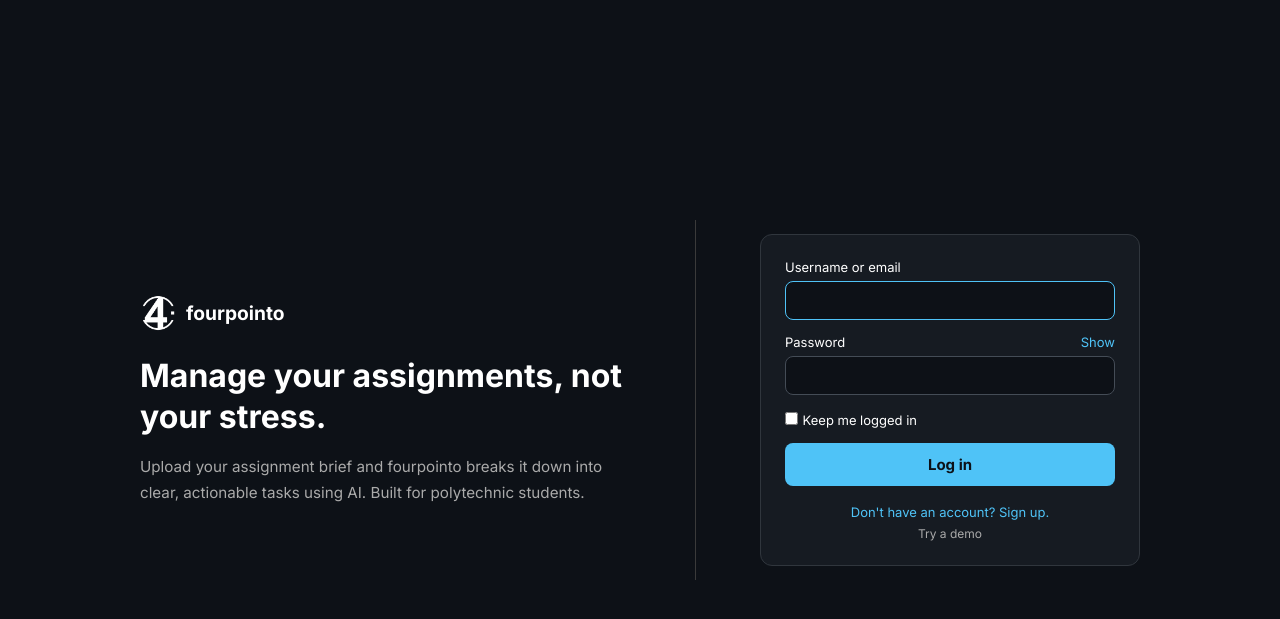
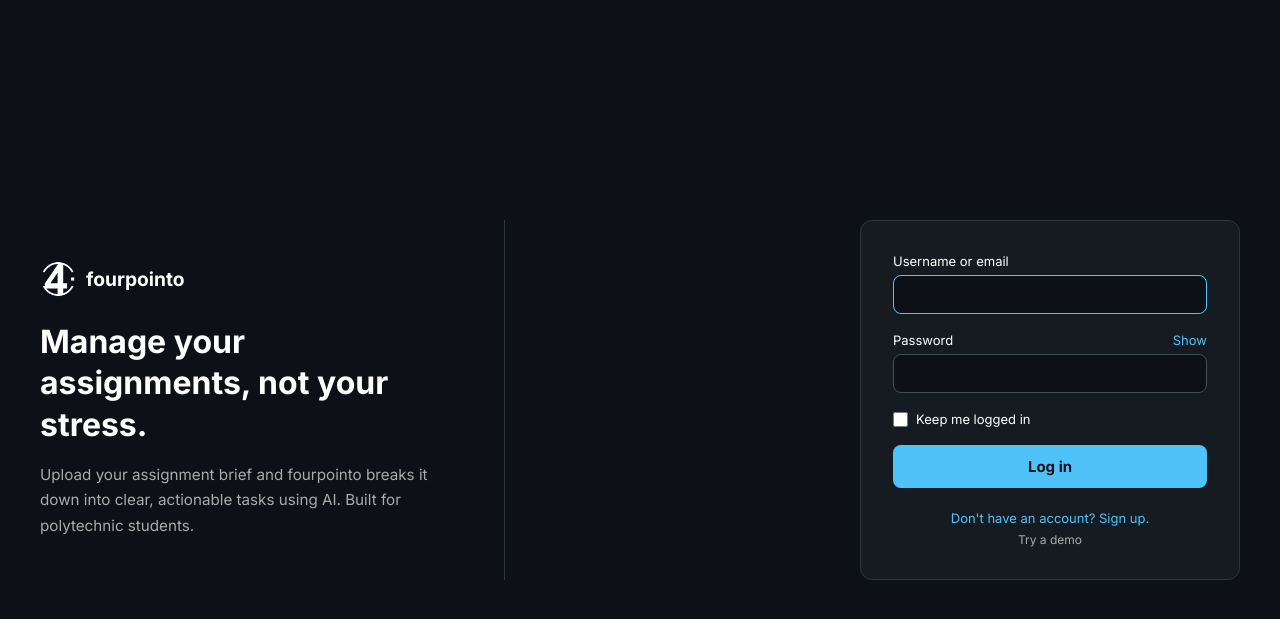
Before and after one commit to Zeyrian/fourpointo, a Flask app: page /landing in a window 1280 px wide. Shown: the top 619 px of the page. Run offline with Flask 3, Linux system fonts and the light colour scheme.

Commit message:
UI update

```diff
--- a/static/landing.css
+++ b/static/landing.css
@@ -14,7 +14,7 @@ body {
 .container {
   display: flex;
   width: 100%;
-    max-width: 1000px;
+  max-width: 1200px;
   gap: 64px;
   align-items: center;
   justify-content: space-between;
@@ -22,6 +22,7 @@ body {
 
 .left {
   flex: 1;
+  max-width: 400px;
   display: flex;
   flex-direction: column;
   gap: 16px;
@@ -54,12 +55,22 @@ body {
 .divider {
   width: 1px;
   height: 360px;
-  background: #3a3a3a;
+  background: #30363d;
 }
 
 .right {
   flex: 0 0 380px;
   margin-left: auto;
+}
+
+.form-card {
+  background: #161b22;
+  border: 1px solid #30363d;
+  border-radius: 12px;
+  padding: 32px;
+  display: flex;
+  flex-direction: column;
+  gap: 18px;
 }
 
 .field {
@@ -91,6 +102,7 @@ label {
 
 input[type="text"],
 input[type="password"] {
+  width: 100%;
   background: #0d1117;
   border: 1px solid #444c56;
   border-radius: 8px;
@@ -105,6 +117,28 @@ input[type="password"] {
 input[type="text"]:focus,
 input[type="password"]:focus {
   border-color: #4fc3f7;
+}
+
+input:-webkit-autofill,
+input:-webkit-autofill:hover,
+input:-webkit-autofill:focus {
+  -webkit-box-shadow: 0 0 0px 1000px #0d1117 inset;
+  -webkit-text-fill-color: #fff;
+  border: 1px solid #444c56;
+}
+
+.checkbox-row {
+  display: flex;
+  align-items: center;
+  gap: 8px;
+  font-size: 13px;
+}
+
+input[type="checkbox"] {
+  width: 15px;
+  height: 15px;
+  accent-color: #4fc3f7;
+  cursor: pointer;
 }
 
 .btn-login {
@@ -169,22 +203,10 @@ input[type="password"]:focus {
   .left h1 {
     font-size: 1.5rem;
   }
+
+  .right {
+    flex: 0 0 auto;
+    width: 100%;
+    margin-left: 0;
   }
-
-input:-webkit-autofill,
-input:-webkit-autofill:hover,
-input:-webkit-autofill:focus {
-  -webkit-box-shadow: 0 0 0px 1000px #161b22 inset;
-  -webkit-text-fill-color: #fff;
-  border: 1px solid #30363d;
 }
-
-.form-card {
-    background: #161b22;
-    border: 1px solid #30363d;
-    border-radius: 12px;
-    padding: 24px;
-    display: flex;
-    flex-direction: column;
-    gap: 14px;
-  }
```
Lines whose indentation alone changed are shown as unchanged.
